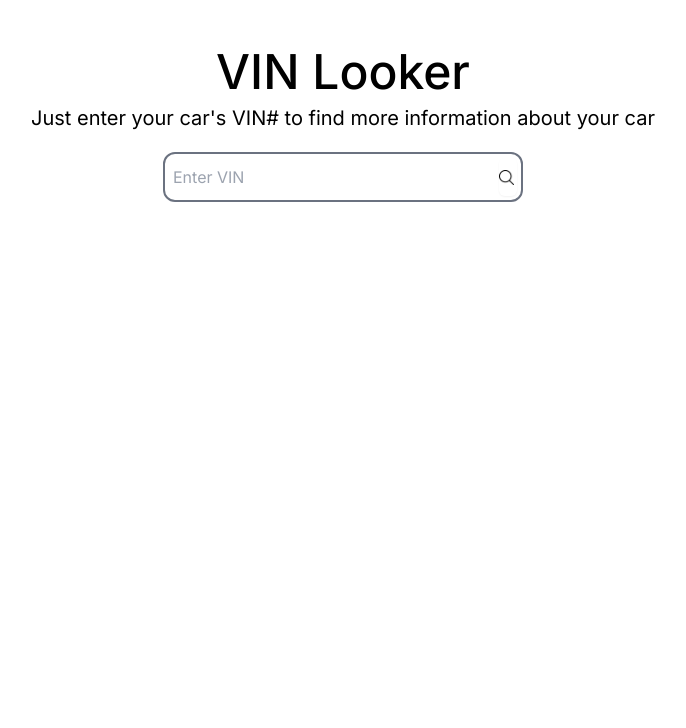
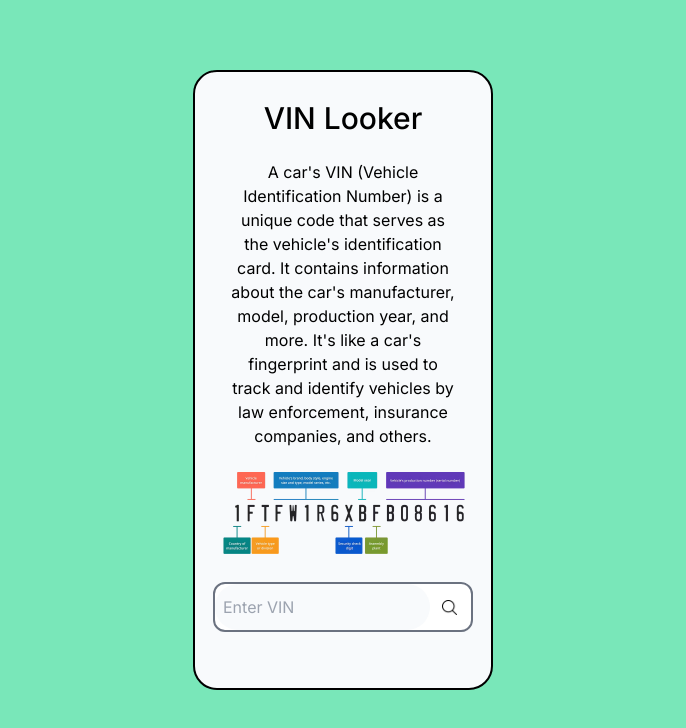
Before and after one commit to superxp360/vin-looker, a Next.js app: page / in a window 1280 px wide. Shown: the top 728 px of the page, without its empty margins (297-983 px from the left). Built offline with nearby package versions, Linux system fonts and the light colour scheme; no server answers.

Commit message:
update appearnce and media qurery

```diff
--- a/app/component/CarInfo.jsx
+++ b/app/component/CarInfo.jsx
@@ -3,22 +3,22 @@ export default function CarInfo(props) {
 
     return (
       <>
-        <div className="m-auto overflow-hidden rounded-lg shadow-lg cursor-pointer h-90 w-60 md:w-80">
-          <div className="w-full p-4 bg-red-500">
-            <p className="mb-2 text-xl font-medium text-gray-800 dark:text-white">
+        <div className="hover:cursor p-2 border-2 border-gray-700 bg-slate-50 rounded-lg shadow-lg text-left">
+          <div>
+                <p className="text-md m-1 font-medium text-black">
                 VIN: {vin}
                 </p>
-            <p className="font-light text-gray-400 dark:text-gray-300 text-md">
+                <p className="text-md m-1 font-medium text-black">
                 Country: {country}
                 </p>
-            <p>
+                <p className="text-md m-1 font-medium text-black">
                 Manufacturer: {manufacturer}
                 </p>
-            <p>
+                <p className="text-md m-1 font-medium text-black">
                 Region: {region}
                 </p>
-            <p>
-              Years: {years.reverse().join('-')}
+                <p className="text-md m-1 font-medium text-black">
+                Years: {years.sort().join('-')}
                 </p>
           </div>
         </div>
--- a/app/component/SearchVin.jsx
+++ b/app/component/SearchVin.jsx
@@ -29,41 +29,64 @@ export default function SearchVin() {
     fetchData();
   }, []);
 
-  const handleInputChange = (event) => {
-    setVin(event.target.value);
-  };
-
   const handleButtonClick = () => {
     fetchData();
   };
 
   return (
     <>
-      <div className="flex flex-col justify-center w-full items-center mt-[40px]  mx-auto">
-        <h1 className="font-medium w-[400px] text-5xl text-center m-2">VIN Looker</h1>
+    <div className="flex justify-center w-full h-full ">
+      <div className="flex flex-col justify-center items-center mt-[70px] mx-auto border-2 border-black w-[300px] p-5 m-5 rounded-3xl bg-slate-50">
+        <div>
+        <h1 className="font-medium text-3xl text-center m-2 ">VIN Looker</h1>
+        </div>
 
-        <h2 className="text-xl text-center">
-          Just enter your car's VIN# to find more information about your car
+        <div className="  rounded-3xl m-2 p-2">
+          <h2 className="text-md text-center">
+          A car's VIN (Vehicle Identification Number) is a unique code that serves as the vehicle's identification card. It contains information about the car's manufacturer, model, production year, and more. It's like a car's fingerprint and is used to track and identify vehicles by law enforcement, insurance companies, and others.
           </h2>
-        <div className="flex justify-center w-[400px]">
+        </div>
+
+        <div>
+          <img className="m-2" src="./images/vin-decoder.avif"></img>
+        </div>
+
+        <div className="flex justify-center w-[300px]">
           <div className="flex flex-row border-2 border-gray-500 m-5 bg-white h-[50px] w-[400px] rounded-xl">
           <input
             type="text"
             placeholder="Enter VIN"
-              className="border-none focus:outline-none rounded-full w-full p-2"
+            className="border-none focus:outline-none rounded-full w-full p-2 bg-slate-50 text-md"
             value={vin}
-              onChange={handleInputChange}
+            onChange={(event) => {
+              const inputValue = event.target.value;
+              if (inputValue.length <= 17) {
+                setVin(inputValue);
+              } else {
+                setVin(inputValue.slice(0, 14));
+              }
+            }}
           />
             <button
-              className="w-[20px] m-1 rounded-md shadow-sm sm:text-sm"
+              className="w-[20px] m-3"
               onClick={handleButtonClick}
             >
               <img src="./images/searchIcon.png" alt="Search" className="w-[15px] h-[15px]" />
             </button>
           </div>
         </div>
-
-        {carData && <CarInfo vin={carData.vin} country={carData.country} manufacturer={carData.manufacturer} region={carData.region} years={carData.years} />}
+        <div className="m-2">
+          {carData && (
+            <CarInfo
+              vin={carData.vin}
+              country={carData.country}
+              manufacturer={carData.manufacturer}
+              region={carData.region}
+              years={carData.years}
+            />
+          )}
+          </div>
+      </div>
       </div>
     </>
   );
--- a/app/layout.js
+++ b/app/layout.js
@@ -11,7 +11,7 @@ export const metadata = {
 export default function RootLayout({ children }) {
   return (
     <html lang="en">
-      <body className={inter.className}>{children}</body>
+      <body className={`${inter.className} bg-[#79e7b9]`}>{children}</body>
     </html>
   )
 }
```
Also changed, not shown: public/Images/vin-decoder.avif (added), 1 other file (tests, documents, lock files or other folders). Lines whose indentation alone changed are shown as unchanged.
